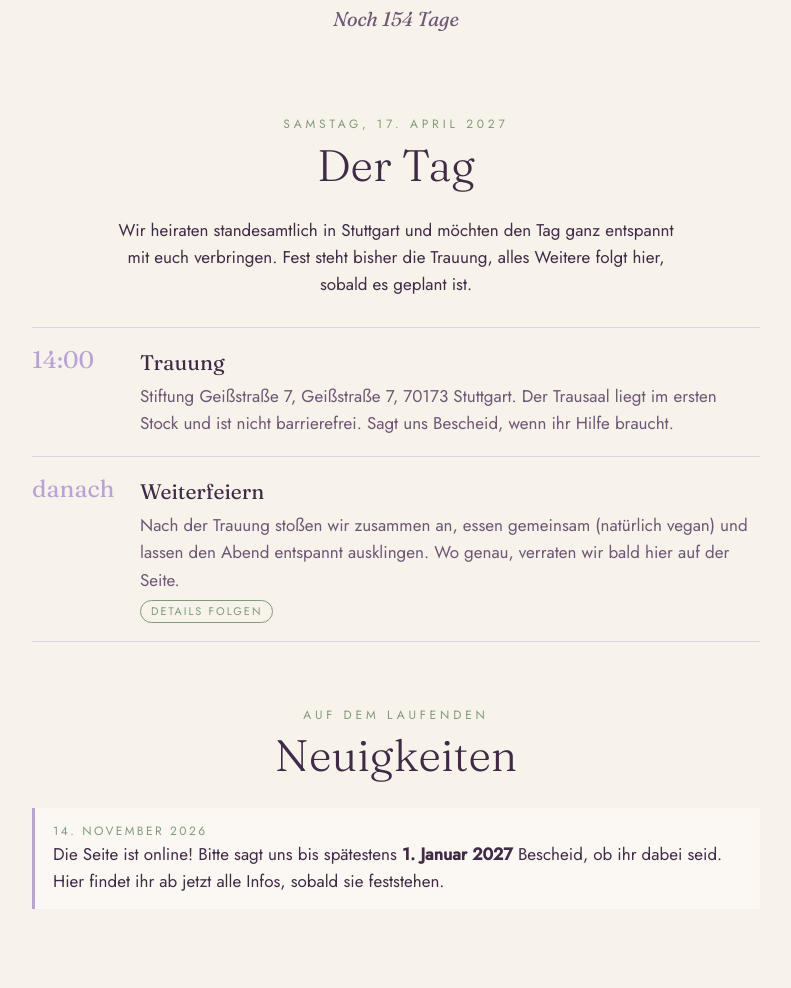
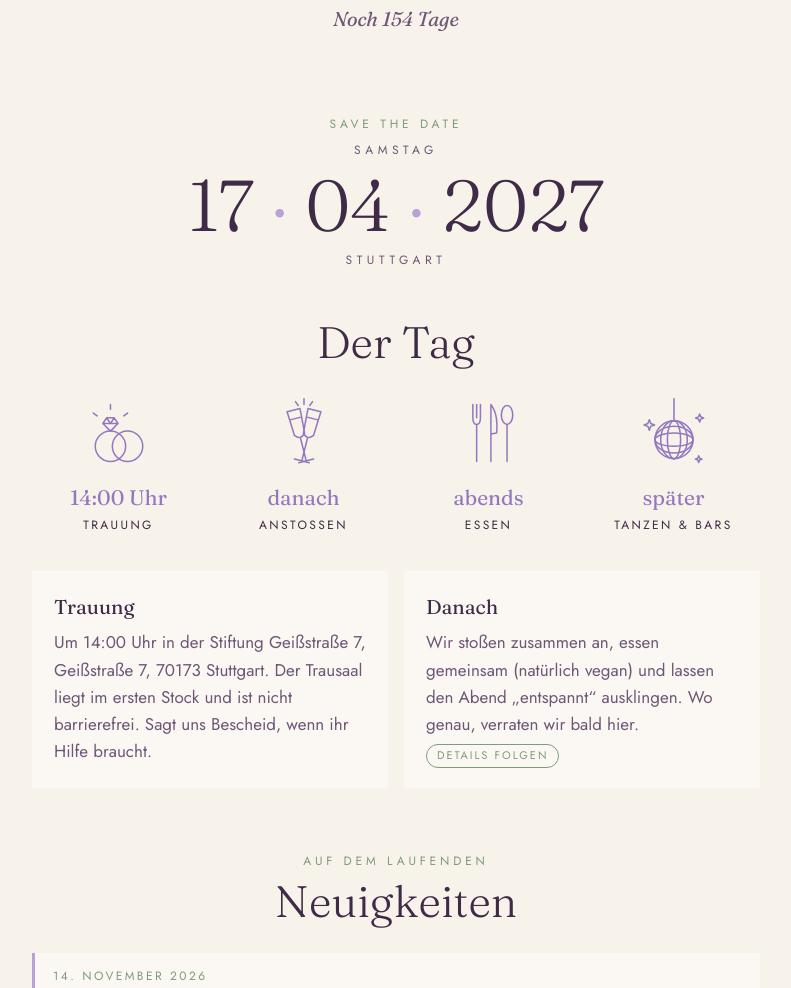
Before and after one commit to KyraCK/kyra-nico-hochzeit, a plain HTML site: page index.html in a window 1280 px wide. Shown: the part 844-1832 px from the top of the page, without its empty margins (244-1035 px from the left). Drawn offline with Linux system fonts and the light colour scheme.

Commit message:
Datum gross, Programm mit gezeichneten Icons
Co-Authored-By: Claude Opus 5.5 <noreply@anthropic.com>
Claude-Session: https://claude.ai/code/session_01GJEixkSp8KMf3uuG1Esc7E

```diff
--- a/index.html
+++ b/index.html
@@ -16,6 +16,7 @@
     --paper: #FBF8F3;
     --lilac: #B8A2D8;
     --lilac-soft: #E7DEF3;
+    --lilac-deep: #9378BF;
     --plum: #3F2A47;
     --plum-soft: #6E5677;
     --sage: #7F9C78;
@@ -99,6 +100,38 @@
     text-align: center; margin: 28px 0 0;
     font-family: "Fraunces", serif; font-style: italic; font-size: 20px;
     color: var(--plum-soft);
+  }
+
+
+  /* Datum und Programm */
+  .bigdate { text-align: center; margin: 0 auto 48px; }
+  .bigdate span { display: block; }
+  .bd-day, .bd-place {
+    font-size: 12px; letter-spacing: .38em; text-transform: uppercase; color: var(--plum-soft);
+  }
+  .bd-main {
+    font-family: "Fraunces", serif; font-weight: 300;
+    font-size: clamp(44px, 11vw, 72px); line-height: 1.1; margin: 6px 0;
+    color: var(--plum);
+  }
+  .bd-main i { font-style: normal; color: var(--lilac); }
+  .program {
+    list-style: none; padding: 0; margin: 0 0 36px;
+    display: grid; grid-template-columns: repeat(4, 1fr); gap: 12px; text-align: center;
+  }
+  .program svg {
+    width: 76px; height: 76px; display: block; margin: 0 auto 10px;
+    fill: none; stroke: var(--lilac-deep); stroke-width: 1.6;
+    stroke-linecap: round; stroke-linejoin: round;
+  }
+  .p-time {
+    display: block; font-family: "Fraunces", serif; font-size: 21px; color: var(--lilac-deep);
+  }
+  .p-label {
+    display: block; font-size: 12px; letter-spacing: .2em; text-transform: uppercase; margin-top: 2px;
+  }
+  @media (max-width: 560px) {
+    .program { grid-template-columns: repeat(2, 1fr); row-gap: 28px; }
   }
 
   /* Sections */
@@ -262,26 +295,68 @@
 <main class="wrap">
 
   <section id="tag">
-    <span class="eyebrow">Samstag, 17. April 2027</span>
+    <span class="eyebrow">Save the Date</span>
+    <div class="bigdate" aria-label="Samstag, 17. April 2027">
+      <span class="bd-day">Samstag</span>
+      <span class="bd-main">17 <i>·</i> 04 <i>·</i> 2027</span>
+      <span class="bd-place">Stuttgart</span>
+    </div>
+
     <h2>Der Tag</h2>
-    <p class="intro">Wir heiraten standesamtlich in Stuttgart und möchten den Tag ganz entspannt mit euch verbringen. Fest steht bisher die Trauung, alles Weitere folgt hier, sobald es geplant ist.</p>
-    <ol class="timeline">
+    <ul class="program">
       <li>
-        <span class="time">14:00</span>
-        <div>
-          <h3>Trauung</h3>
-          <p>Stiftung Geißstraße 7, Geißstraße 7, 70173 Stuttgart. Der Trausaal liegt im ersten Stock und ist nicht barrierefrei. Sagt uns Bescheid, wenn ihr Hilfe braucht.</p>
-        </div>
+        <svg viewBox="0 0 80 80" aria-hidden="true">
+          <path d="M23 30 L27 24 H35 L39 30 L31 38 Z M23 30 H39 M27 24 L31 30 L35 24"/>
+          <path d="M17 22 l-4 -3 M31 15 v-5 M45 22 l4 -3"/>
+          <circle cx="31" cy="54" r="16"/><circle cx="49" cy="54" r="16"/>
+        </svg>
+        <span class="p-time">14:00 Uhr</span>
+        <span class="p-label">Trauung</span>
       </li>
       <li>
-        <span class="time">danach</span>
-        <div>
-          <h3>Weiterfeiern</h3>
-          <p>Nach der Trauung stoßen wir zusammen an, essen gemeinsam (natürlich vegan) und lassen den Abend entspannt ausklingen. Wo genau, verraten wir bald hier auf der Seite.</p>
-          <span class="tbc">Details folgen</span>
-        </div>
+        <svg viewBox="0 0 80 80" aria-hidden="true">
+          <g transform="translate(29 16) rotate(-14)"><path d="M-7 0 H7 L5.5 26 Q0 33 -5.5 26 Z M-6 9 H6 M0 31 V55 M-8 55 H8"/></g>
+          <g transform="translate(51 16) rotate(14)"><path d="M-7 0 H7 L5.5 26 Q0 33 -5.5 26 Z M-6 9 H6 M0 31 V55 M-8 55 H8"/></g>
+          <path d="M40 10 v-6 M34 11 l-3 -4 M46 11 l3 -4"/>
+        </svg>
+        <span class="p-time">danach</span>
+        <span class="p-label">Anstoßen</span>
       </li>
-    </ol>
+      <li>
+        <svg viewBox="0 0 80 80" aria-hidden="true">
+          <path d="M23 10 V24 Q23 31 27 31 Q31 31 31 24 V10 M27 10 V24 M27 31 V70"/>
+          <path d="M42 70 V10 Q50 20 48 40 L42 41"/>
+          <ellipse cx="59" cy="21" rx="6" ry="10"/><path d="M59 31 V70"/>
+        </svg>
+        <span class="p-time">abends</span>
+        <span class="p-label">Essen</span>
+      </li>
+      <li>
+        <svg viewBox="0 0 80 80" aria-hidden="true">
+          <path d="M40 4 V27"/>
+          <circle cx="40" cy="47" r="20"/>
+          <ellipse cx="40" cy="47" rx="20" ry="7"/><ellipse cx="40" cy="47" rx="20" ry="14"/>
+          <ellipse cx="40" cy="47" rx="7" ry="20"/><ellipse cx="40" cy="47" rx="14" ry="20"/>
+          <path d="M14 26 l1.5 4 4 1.5 -4 1.5 -1.5 4 -1.5 -4 -4 -1.5 4 -1.5 Z"/>
+          <path d="M67 20 l1.2 3 3 1.2 -3 1.2 -1.2 3 -1.2 -3 -3 -1.2 3 -1.2 Z"/>
+          <path d="M66 64 l1 2.5 2.5 1 -2.5 1 -1 2.5 -1 -2.5 -2.5 -1 2.5 -1 Z"/>
+        </svg>
+        <span class="p-time">später</span>
+        <span class="p-label">Tanzen &amp; Bars</span>
+      </li>
+    </ul>
+
+    <div class="info-grid">
+      <div class="info">
+        <h3>Trauung</h3>
+        <p>Um 14:00 Uhr in der Stiftung Geißstraße 7, Geißstraße 7, 70173 Stuttgart. Der Trausaal liegt im ersten Stock und ist nicht barrierefrei. Sagt uns Bescheid, wenn ihr Hilfe braucht.</p>
+      </div>
+      <div class="info">
+        <h3>Danach</h3>
+        <p>Wir stoßen zusammen an, essen gemeinsam (natürlich vegan) und lassen den Abend &bdquo;entspannt&ldquo; ausklingen. Wo genau, verraten wir bald hier.</p>
+        <span class="tbc">Details folgen</span>
+      </div>
+    </div>
   </section>
 
   <section id="news">
```
